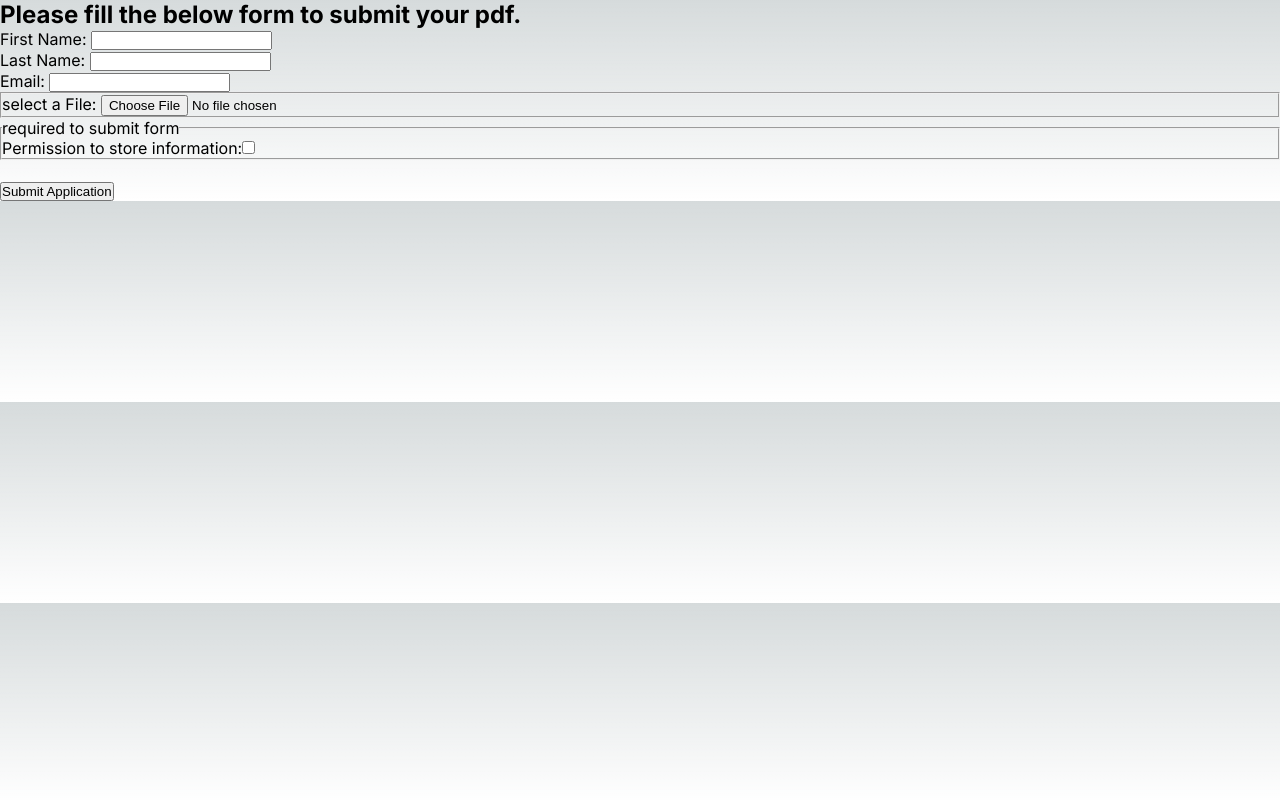
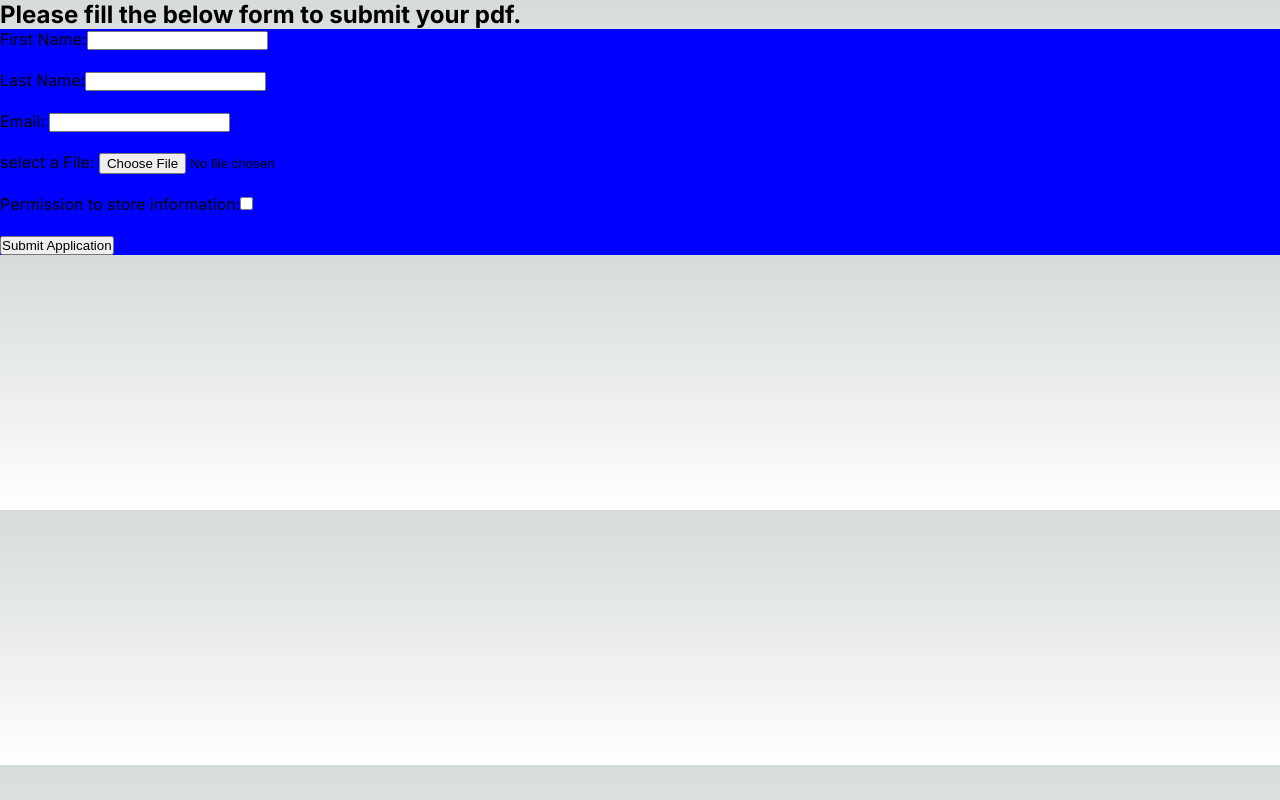
Before and after one commit to Don9594/pracDeployAppAWS, a Next.js app in the folder application_submission/: page /submit_application in a window 1280 px wide. Built offline with nearby package versions, Linux system fonts and the light colour scheme.

Commit message:
add client-side validation logic. add submit handler

```diff
--- a/application_submission/src/app/(routes)/submit_application/form.jsx
+++ /dev/null
@@ -1,80 +0,0 @@
-"use client"
-
-import {useId, useState} from 'react';
-
-const Form=()=>{
-
-    const actionRoute ="";
-    const actionType ="";
-
-    const firstNameId = useId();
-
-    const [inputValues, setInputValues] = useState({
-        firstName: '',
-        lastName: '',
-        email: '',
-        file:''});
-
-	const  handleChange = (event) => {
-        const {name,value}= event.target;
-
-
-		setInputValues((prev)=>{
-            return {...prev,[name]:value}
-        });
-	};
-
-    const validateForm=async(event)=>{
-        event.preventDefault();
-
-        const submission =inputValues;
-
-        if(document.getElementById('permission').checked){
-            console.log(submission);
-        }
-
-
-    };
-
-    return(
-
-        <form className='form-wrapper' onSubmit={validateForm} action={actionRoute} method={actionType}>
-            <label htmlFor={firstNameId}>
-                First Name: <input required id={firstNameId} type="text" name="firstName" value={inputValues.firstName}
-                onChange={handleChange} />
-            </label>
-            <br/>
-            <label>
-                Last Name: <input  required type="text" name="lastName"   value={inputValues.lastName}
-                onChange={handleChange} />
-            </label>
-            <br/>
-            <label>
-                Email: <input required type="email" name="email" value={inputValues.email}
-                onChange={handleChange} />
-            </label>
-            <br/>
-
-            <fieldset>
-                <label htmlFor='pdf'> select a File: </label>
-                <input name="file" value={inputValues.file} id="pdf" type="file" onChange={handleChange}></input>
-            </fieldset>
-
-            <fieldset>
-                <legend>required to submit form</legend>
-                <label htmlFor="permission">
-                    Permission to store information:
-                </label>
-                <input name="form-checkbox" value="permission" id="permission" type='checkbox' />
-            </fieldset>
-
-            <br/>
-            <button type='submit'> Submit Application</button>
-
-
-        </form>
-    )
-};
-
-//<input type="submit" value="hello"/>
-export default Form;
--- a/application_submission/src/app/(routes)/submit_application/page.jsx
+++ b/application_submission/src/app/(routes)/submit_application/page.jsx
@@ -1,4 +1,5 @@
-import Form from "./form"
+import Form from "../../_components/form"
+//import val from './api/submit_application';
 
 export default function  Submit_application()  {
 
@@ -7,7 +8,9 @@ export default function  Submit_application()  {
 return  (
     //<form></form>
 <>
-    <h2>Please fill the below form to submit your pdf.</h2>
-    <Form/>
+    <div>
+        <h2>Please fill the below form to submit your pdf.</h2>
+        <Form actionRoute= "/api/routes/submit_app" />
+    </div>
 </>
 )};
--- /dev/null
+++ b/application_submission/src/app/_components/form.jsx
@@ -0,0 +1,234 @@
+"use client"
+
+import {useState,useLayoutEffect, useRef} from 'react';
+import styles from './form.module.css';
+
+
+
+const Form=(actionRoute)=>{
+
+    const [inputValues, setInputValues] = useState({
+        firstName: '',
+        lastName: '',
+        email: '',
+        pdfFile:''});
+
+    const  handleChange = (event) => {
+        const {name,value}= event.target;
+
+
+        setInputValues((prev)=>{
+            return {...prev,[name]:value}
+        });
+    };
+
+    const validFName = useRef(false);
+    const validLName = useRef(false);
+    const validFType = useRef(false);
+
+
+    //helper functions***********
+
+    //check input size
+    const isBetween =(length,min,max)=>{
+        return (length>=min && length <max? true:false);
+    }
+
+    const isAlpha = (value)=>{
+        const exp = /[^a-z]/i;
+        return !(exp.test(value));
+    }
+
+    //Error Display function
+    const errDisplay = (element, message)=>{
+        const formField = element.parentElement;
+
+        formField.classList.remove('success');
+        formField.classList.add('error');
+
+        formField.querySelector('small').textContent = message;
+    }
+    //Success Display Function
+    const succDisplay=(element)=>{
+        const formField = element.parentElement;
+        formField.classList.remove('error');
+        formField.classList.add('success');
+        formField.querySelector('small').textContent='';
+    }
+
+    //**********/
+
+    //check if input has only alpha characters and is of correct size
+    function checkUsername(target){
+        let validLengthInput = isBetween(target.value.length,0,26);
+        let validAlphaInput = isAlpha(target.value);
+        if(!validLengthInput){
+            errDisplay(target,"Enter a value between 0 and 26 characters.");
+            if(target.id=="firstName"){
+                validFName.current=false;
+            }
+            else{
+                validLName.current=false;
+            }
+
+            return;
+        }
+        if(!validAlphaInput){
+            errDisplay(target,"Enter alphabet characters only.");
+            if(target.id=="firstName"){
+                validFName.current=false;
+            }
+            else{
+                validLName.current=false;
+            }
+            return;
+        }
+        else{
+            succDisplay(target);
+            if(target.id=="firstName"){
+                validFName.current=true;
+            }
+            else{
+                validLName.current=true;
+            }
+            return;
+        }
+    }
+    //check if file type is pdf
+    function checkFileType(){
+        let file = document.querySelector('#pdfFile');
+        if(file.value.search(/.pdf/i)<0){
+            errDisplay(file,"Incorrect File Type. Please select a pdf file.");
+            validFType.current=false;
+            return;
+        }
+        else{
+            succDisplay(file);
+            validFType.current=true;
+            return;
+        }
+    }
+
+
+    //Form Field Validation******************
+    //delay response
+    const debounce = (fn, delay = 500) => {
+        let timeoutId;
+        return (...args) => {
+            // cancel the previous timer
+            if (timeoutId) {
+                clearTimeout(timeoutId);
+            }
+            // setup a new timer
+            timeoutId = setTimeout(() => {
+                fn.apply(null, args)
+            }, delay);
+        };
+    };
+    //1. Input Change Validation
+    useLayoutEffect(()=>{
+        const form = document.querySelector('#pdf-form');
+        form.addEventListener('input',debounce((event)=>{
+            switch(event.target.id){
+                case 'firstName':
+                    checkUsername(document.querySelector('#firstName'));
+                    break;
+
+                case 'lastName':
+                    checkUsername(document.querySelector('#lastName'));
+                    break;
+
+                case 'pdfFile':
+                    checkFileType();
+                    break;
+            }
+
+
+        }));
+    })
+
+    //2. Submit Validation
+    const validateForm=(event)=>{
+        event.preventDefault();
+        if(validFName.current &&validLName.current&&validFType.current){
+            console.log(inputValues);
+            console.log("validFName is :" + validFName.current);
+            return;
+        }
+        else{
+            if(!validFName.current){
+                alert("Invalid First Name. Try Again.")
+            }
+            if(!validLName.current){
+                alert("Invalid Last Name. Try Again.")
+            }
+            if(!validFType.current){
+                alert("Invalid File Type. Try Again.")
+            }
+            return;
+        }
+    };
+
+
+    return(
+
+        <form id="pdf-form" className={styles.formwrapper} onSubmit={validateForm} action={actionRoute} method="post">
+
+            <div className='form-field'>
+                <label htmlFor="firstName">
+                    First Name:
+                    <input required  type="text" id="firstName" name="firstName" value={inputValues.firstName}
+                    onChange={handleChange} />
+                    <small></small>
+                </label>
+            </div>
+
+            <br/>
+
+            <div className='form-field'>
+                <label htmlFor='lastName'>
+                    Last Name:
+                </label>
+                <input  required type="text" id="lastName" name="lastName"   value={inputValues.lastName}
+                    onChange={handleChange} />
+                <small></small>
+            </div>
+
+            <br/>
+
+            <div className='form-field'>
+                <label>
+                    Email: <input required type="email" name="email" value={inputValues.email}
+                    onChange={handleChange} />
+                </label>
+                <small></small>
+            </div>
+
+            <br/>
+
+            <div className='form-field'>
+                <label htmlFor='pdfFile'> select a File: </label>
+                <input required name="pdfFile" value={inputValues.file} id="pdfFile" type="file" onChange={handleChange}/>
+                <small></small>
+            </div>
+
+            <br/>
+
+            <div className='form-field'>
+                <label htmlFor="permission">
+                    Permission to store information:
+                </label>
+                <input required value="permission" id="permission" type='checkbox' />
+                <small></small>
+            </div>
+
+
+            <br/>
+            <button type='submit'> Submit Application</button>
+
+        </form>
+    )
+};
+
+
+export default Form;
--- /dev/null
+++ b/application_submission/src/app/_components/form.module.css
@@ -0,0 +1,3 @@
+.formwrapper{
+    background-color: blue;
+}
--- /dev/null
+++ b/application_submission/src/app/api/submit_app/route.js
@@ -0,0 +1,31 @@
+const fs = require('fs');
+
+
+export async function GET(request){
+
+
+    console.log("GET REQUEST")
+
+    return Response.json("hello world");
+
+}
+
+export async function POST(request){
+
+    console.log("POST Request");
+
+
+    //i can do some server side validation later
+    const req = await request.json();
+
+    const name = req.name;
+
+    console.log(name);
+
+    const id = 5;
+    const goal = 21;
+    return Response.json({
+        id,
+        goal
+    });
+}
```
Also changed, not shown: application_submission/src/app/api/submit_app/[id]/route.js (added).
